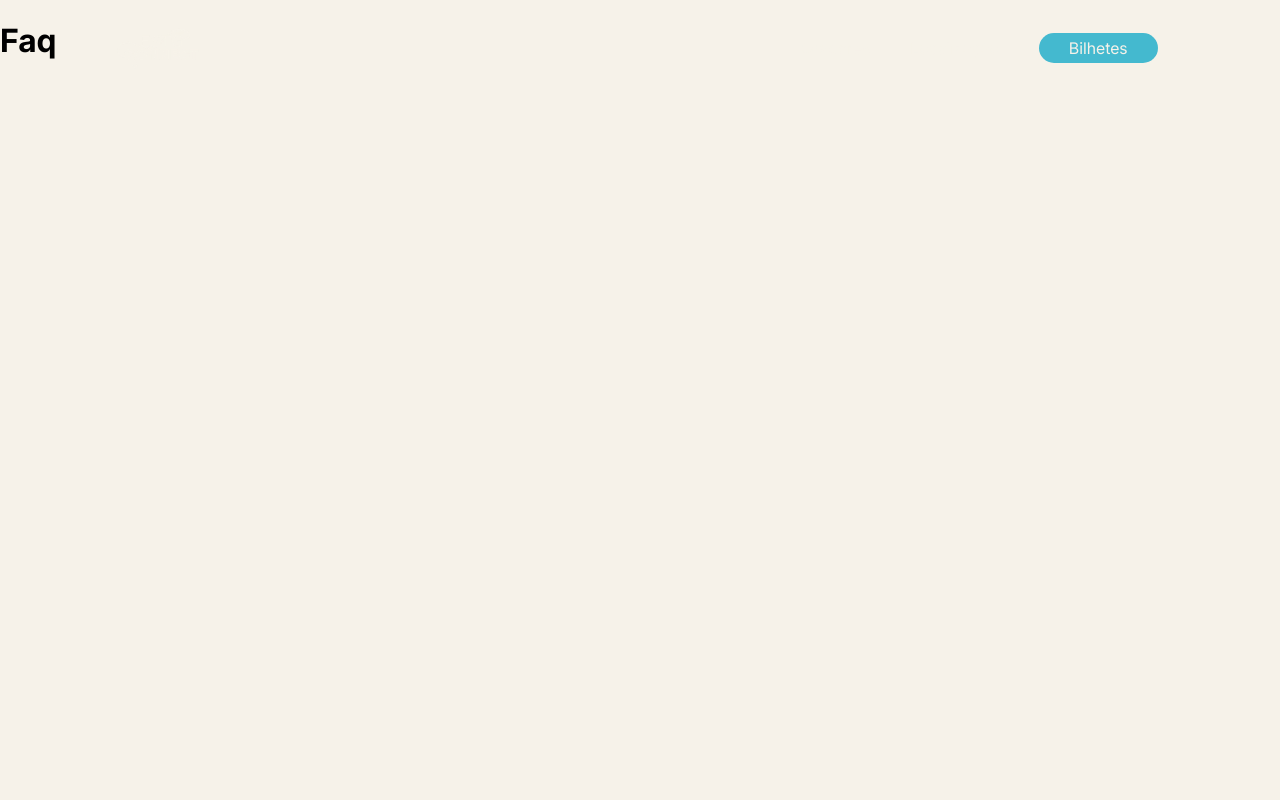
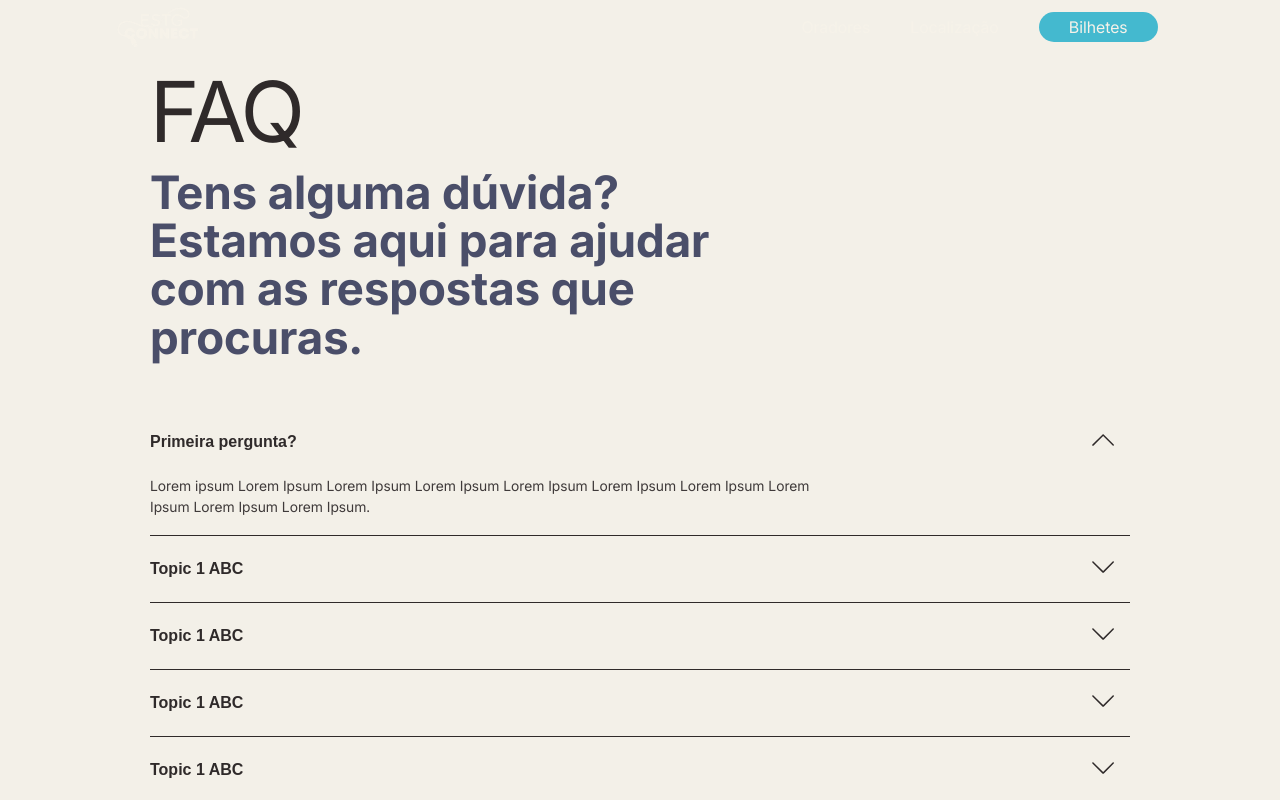
Before and after one commit to xickoh/estg_connect, a React (Create React App) app: page /faq in a window 1280 px wide. Shown: the top 800 px of the page. Built offline with nearby package versions, Linux system fonts and the light colour scheme.

Commit message:
Página FAQ
Criados os componentes de FaqItem, que recebe uma pergunta e resposta ao clicar na pergunta ele colapsa e mostra a resposta. Componente FaqSection com uma lista de FaqItem  e informação geral da página

```diff
--- a/package.json
+++ b/package.json
@@ -9,6 +9,7 @@
     "@testing-library/user-event": "^13.5.0",
     "react": "^19.2.4",
     "react-dom": "^19.2.4",
+    "react-icons": "^5.4.0",
     "react-router-dom": "^7.13.1",
     "react-scripts": "5.0.1",
     "web-vitals": "^2.1.4"
--- /dev/null
+++ b/src/components/faqItem/FaqItem.css
@@ -0,0 +1,36 @@
+.faq-item {
+  border-bottom: 1px solid #2f2a2a;
+}
+
+.faq-item__question {
+  width: 100%;
+  background: transparent;
+  border: none;
+  padding: 20px 0;
+  display: flex;
+  justify-content: space-between;
+  align-items: center;
+  text-align: left;
+  cursor: pointer;
+  font-size: 16px;
+  font-weight: 600;
+  color: #2f2a2a;
+}
+
+.faq-item__icon {
+  font-size: 22px;
+  line-height: 1;
+  margin-right: 16px;
+}
+
+.faq-item__answer {
+  padding: 0 0 18px;
+  max-width: 700px;
+}
+
+.faq-item__answer p {
+  margin: 0;
+  font-size: 14px;
+  line-height: 1.5;
+  color: #3f3a3a;
+}
--- /dev/null
+++ b/src/components/faqItem/FaqItem.tsx
@@ -0,0 +1,35 @@
+import React from "react";
+import "./FaqItem.css";
+import { SlArrowDown } from "react-icons/sl";
+import { SlArrowUp } from "react-icons/sl";
+
+type faqItemProps = {
+  question: string;
+  answer: string;
+  isOpen: boolean;
+  onClick: () => void;
+};
+
+const faqItem = ({ question, answer, isOpen, onClick }: faqItemProps) => {
+  return (
+    <div className="faq-item">
+      <button
+        className="faq-item__question"
+        onClick={onClick}
+        aria-expanded={isOpen}
+        type="button"
+      >
+        <span>{question}</span>
+        <span className="faq-item__icon">{isOpen ? <SlArrowUp /> : <SlArrowDown />}</span>
+      </button>
+
+      {isOpen && (
+        <div className="faq-item__answer">
+          <p>{answer}</p>
+        </div>
+      )}
+    </div>
+  );
+};
+
+export default faqItem;
--- /dev/null
+++ b/src/components/faqSection/FaqSection.css
@@ -0,0 +1,78 @@
+.faq-section {
+  min-height: 100vh;
+  background-color: #f3f0e8;
+  color: #2f2a2a;
+}
+
+.faq-section__container {
+  max-width: 980px;
+  margin: 0 auto;
+  padding: 72px 24px 48px;
+}
+
+.faq-section__header {
+  margin-bottom: 48px;
+}
+
+.faq-section__title {
+  margin: 0 0 16px;
+  font-size: clamp(56px, 8vw, 84px);
+  line-height: 0.95;
+  font-weight: 300;
+  letter-spacing: -0.03em;
+}
+
+.faq-section__subtitle {
+  margin: 0;
+  max-width: 560px;
+  font-size: clamp(28px, 4vw, 46px);
+  line-height: 1.05;
+  font-weight: 600;
+  color: #4a4e69;
+}
+
+.faq-section__list {
+  margin-top: 40px;
+}
+
+.faq-section__contact {
+  margin-top: 56px;
+  text-align: center;
+}
+
+.faq-section__contact p {
+  margin: 0 0 10px;
+  font-size: 18px;
+}
+
+.faq-section__contact a {
+  font-size: 22px;
+  color: #2f2a2a;
+  text-decoration: underline;
+}
+
+@media (max-width: 768px) {
+  .faq-section__container {
+    padding: 40px 28px;
+  }
+
+  .faq-section__header {
+    margin-bottom: 32px;
+  }
+
+  .faq-section__subtitle {
+    max-width: 320px;
+  }
+
+  .faq-section__contact {
+    margin-top: 40px;
+  }
+
+  .faq-section__contact p {
+    font-size: 16px;
+  }
+
+  .faq-section__contact a {
+    font-size: 18px;
+  }
+}
--- /dev/null
+++ b/src/components/faqSection/FaqSection.tsx
@@ -0,0 +1,89 @@
+import React, { useState } from "react";
+import FaqItem from "../faqItem/FaqItem";
+import "./FaqSection.css";
+
+type FaqDataItem = {
+  id: number;
+  question: string;
+  answer: string;
+};
+
+const faqItems: FaqDataItem[] = [
+  {
+    id: 1,
+    question: "Primeira pergunta?",
+    answer:
+      "Lorem ipsum Lorem Ipsum Lorem Ipsum Lorem Ipsum Lorem Ipsum Lorem Ipsum Lorem Ipsum Lorem Ipsum Lorem Ipsum Lorem Ipsum.",
+  },
+  {
+    id: 2,
+    question: "Topic 1 ABC",
+    answer:
+      "Aqui podes colocar a resposta da segunda pergunta. Substitui este texto pelo conteúdo real.",
+  },
+  {
+    id: 3,
+    question: "Topic 1 ABC",
+    answer:
+      "Aqui podes colocar a resposta da terceira pergunta. Substitui este texto pelo conteúdo real.",
+  },
+  {
+    id: 4,
+    question: "Topic 1 ABC",
+    answer:
+      "Aqui podes colocar a resposta da quarta pergunta. Substitui este texto pelo conteúdo real.",
+  },
+  {
+    id: 5,
+    question: "Topic 1 ABC",
+    answer:
+      "Aqui podes colocar a resposta da quinta pergunta. Substitui este texto pelo conteúdo real.",
+  },
+  {
+    id: 6,
+    question: "Topic 1 ABC",
+    answer:
+      "Aqui podes colocar a resposta da sexta pergunta. Substitui este texto pelo conteúdo real.",
+  },
+];
+
+const FaqSection = () => {
+  const [openId, setOpenId] = useState<number | null>(1);
+
+  const handleToggle = (id: number) => {
+    setOpenId((current) => (current === id ? null : id));
+  };
+
+  return (
+    <section className="faq-section">
+      <div className="faq-section__container">
+        <header className="faq-section__header">
+          <h1 className="faq-section__title">FAQ</h1>
+          <p className="faq-section__subtitle">
+            Tens alguma dúvida? Estamos aqui para ajudar com as respostas que
+            procuras.
+          </p>
+        </header>
+
+        <div className="faq-section__list">
+          {faqItems.map((item) => (
+            <FaqItem
+              key={item.id}
+              question={item.question}
+              answer={item.answer}
+              isOpen={openId === item.id}
+              onClick={() => handleToggle(item.id)}
+            />
+          ))}
+        </div>
+
+        <div className="faq-section__contact">
+          <p>Ainda não esclarecemos as tuas dúvidas?</p>
+          <a href="/contact">CONTACTAR ↗</a>
+        </div>
+      </div>
+    </section>
+  );
+};
+
+export default FaqSection;
--- a/src/pages/Faq.tsx
+++ b/src/pages/Faq.tsx
@@ -1,12 +1,18 @@
 import React from "react";
 import { FC } from "react";
 
-const Faq: FC = () => {
-    return (
-        <div>
-            <h1>Faq</h1>
-        </div>
-    );
+import FaqSection from "../components/faqSection/FaqSection";
+
+// adjust these imports to match your project structure
+//import Navbar from "../components/Navbar";
+//import Footer from "../components/Footer";
+
+const Faq = () => {
+  return (
+    <>
+      <FaqSection />
+    </>
+  );
 };
 
 export default Faq;
```
Also changed, not shown: 1 other file (tests, documents, lock files or other folders).
